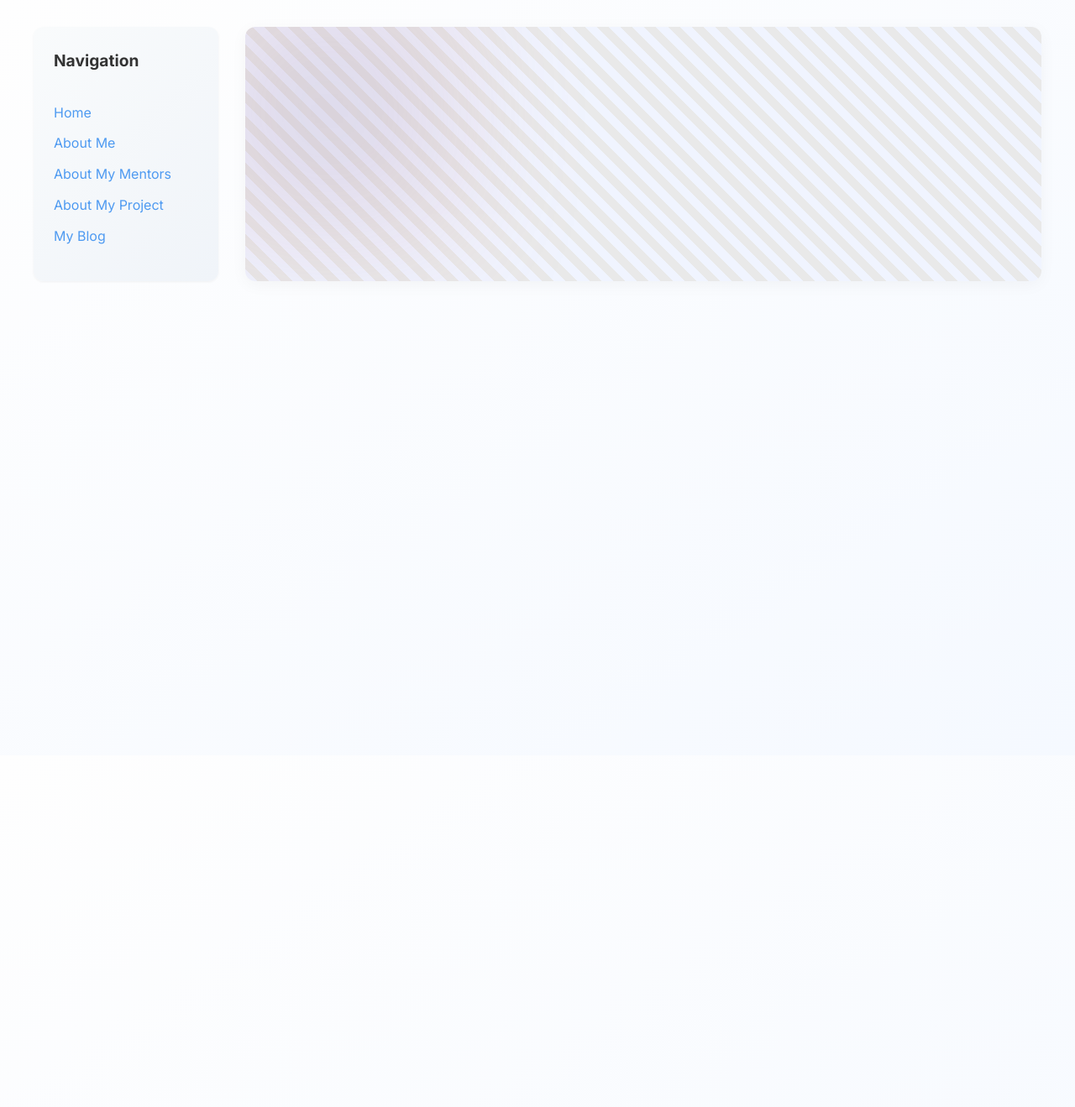
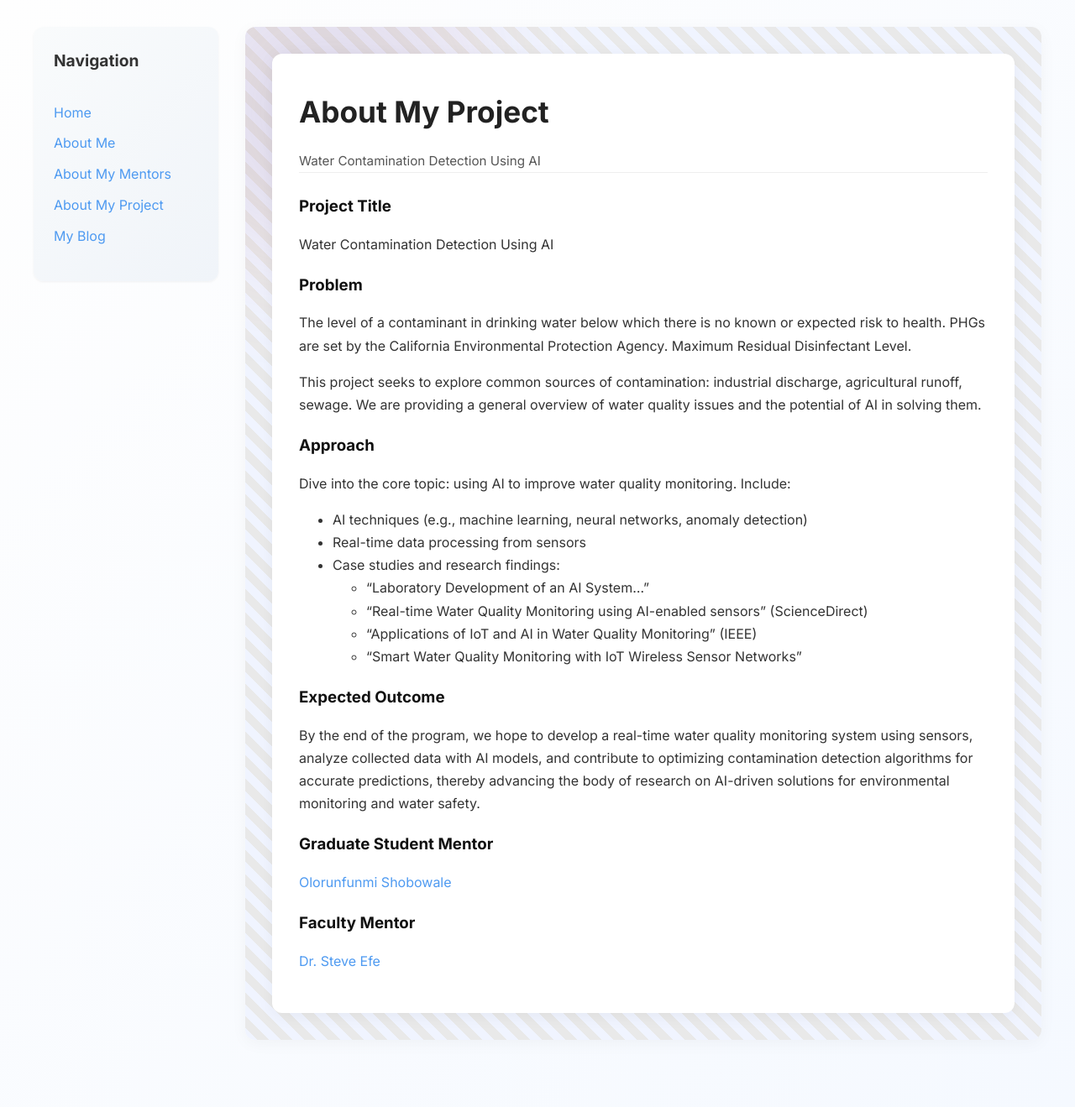
Before and after one commit to alexandratory/alexandratory.github.io, a Jekyll site: the page built from pages/about-my-project.md, in a window 1280 px wide. Shown: the whole page at 84% size. Built offline with Jekyll 4.4.1, drawn with Linux system fonts in a browser that asks for light colours; our own code applies the rules of GitHub Pages for plain Markdown files; before the commit the page ends 900 px from its top, so only the background shows below that.

Commit message:
Update about-my-project.md

```diff
--- a/pages/about-my-project.md
+++ b/pages/about-my-project.md
@@ -7,37 +7,32 @@
 project_title: "Water Contamination Detection Using AI"
 
 problem: |
- The level of a contaminant in drinking water below which there is no known or expected risk to health.  PHGs are set by the California Environmental Protection Agency.
-Maximum Residual Disinfectant Level
+  The level of a contaminant in drinking water below which there is no known or expected risk to health. PHGs are set by the California Environmental Protection Agency.
+  Maximum Residual Disinfectant Level.
 
-
-
-  This project seeks to explore Common sources of contamination: industrial discharge, agricultural runoff, sewage. We are Providing a general overview of water quality issues and the potential of AI in solving them.
-
-
-
+  This project seeks to explore common sources of contamination: industrial discharge, agricultural runoff, sewage. We are providing a general overview of water quality issues and the potential of AI in solving them.
 
 approach: |
   Dive into the core topic: using AI to improve water quality monitoring.
-Include:
-AI techniques (e.g., machine learning, neural networks, anomaly detection)
-Real-time data processing from sensors
-Case studies and research findings:
-"Laboratory Development of an AI System..."
-"Real-time Water Quality Monitoring using AI-enabled sensors" (ScienceDirect)
-"Applications of IoT and AI in Water Quality Monitoring" (IEEE)
-"Smart Water Quality Monitoring with IoT Wireless Sensor Networks"
-
+  Include:
+  - AI techniques (e.g., machine learning, neural networks, anomaly detection)
+  - Real-time data processing from sensors
+  - Case studies and research findings:
+    - "Laboratory Development of an AI System..."
+    - "Real-time Water Quality Monitoring using AI-enabled sensors" (ScienceDirect)
+    - "Applications of IoT and AI in Water Quality Monitoring" (IEEE)
+    - "Smart Water Quality Monitoring with IoT Wireless Sensor Networks"
 
 outcome: |
   By the end of the program, we hope to develop a real-time water quality monitoring system using sensors, analyze collected data with AI models, and contribute to optimizing contamination detection algorithms for accurate predictions, thereby advancing the body of research on AI-driven solutions for environmental monitoring and water safety.
+
 final_report_url:
 
 grad_mentor:
   name: Olorunfunmi Shobowale
-  linkedin:
+  linkedin: ""
 
-faculty_mentor: Dr. Steve Efe
-  name:
+faculty_mentor:
+  name: Dr. Steve Efe
   linkedin: https://www.linkedin.com/in/dr-elijah-freeman
 ---
```
